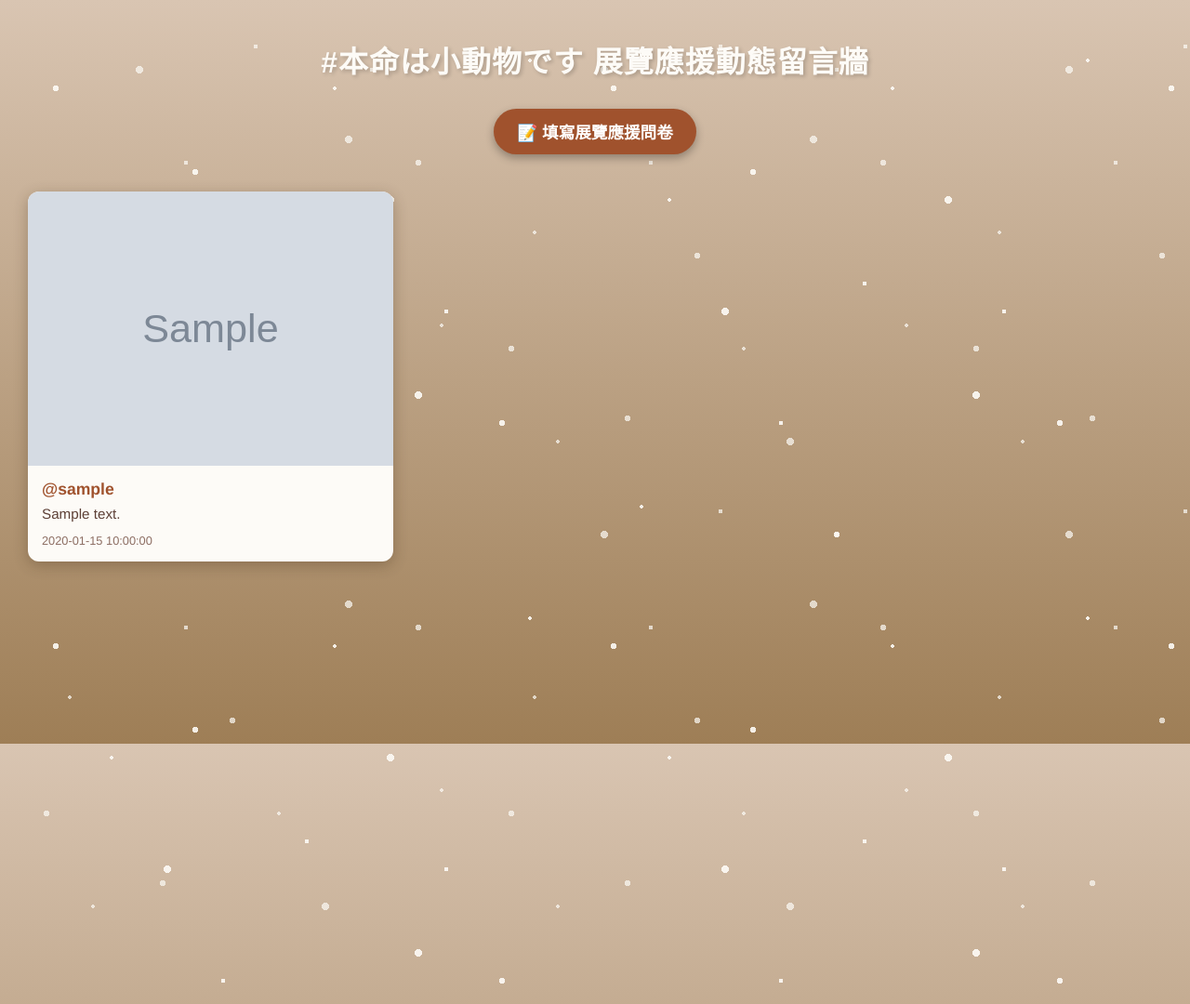
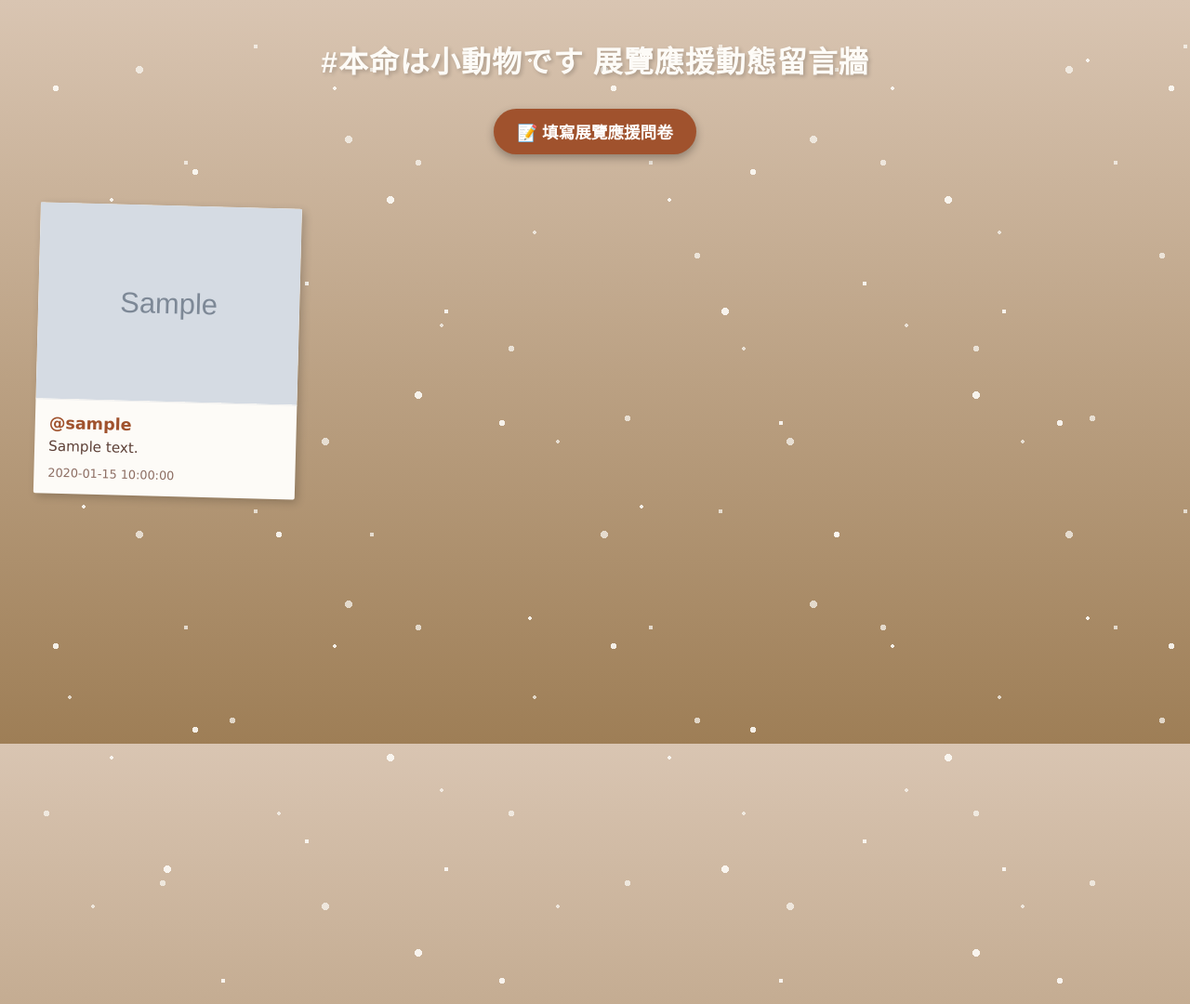
Before and after one commit to janeehuang/skzoo-expo-dec25, a Flask app: template templates/index.html in a window 1280 px wide. Shown: the top 1080 px of the page at 93% size. Run offline with Flask 3, Linux system fonts and the light colour scheme; the template is opened without the code that fills it: most values are stand-ins (such as "Sample title", 1, 10 or a date in 2020); grey boxes marked "Sample" are stand-in pictures.

Commit message:
Change layout to messy sticky notes style

```diff
--- a/static/style.css
+++ b/static/style.css
@@ -1,9 +1,9 @@
-/* --- 1. 核心背景：漸層拿鐵色 + 大雪紛飛 --- */
+/* --- 1. 核心背景：漸層拿鐵色 + 大雪紛飛 (維持不變) --- */
 body {
     background: linear-gradient(to bottom, #D9C5B2, #9E7E56);
     background-attachment: fixed;
     color: #FDFBF7;
-    font-family: 'Helvetica Neue', Arial, sans-serif;
+    font-family: 'Helvetica Neue', 'Comic Sans MS', Arial, sans-serif; /* 加個可愛一點的字體 */
     text-align: center;
     margin: 0;
     padding: 20px;
@@ -12,7 +12,7 @@ body {
     min-height: 100vh;
 }
 
-/* --- 雪花動畫 --- */
+/* --- 雪花動畫 (維持不變) --- */
 body::before, body::after {
     content: "";
     position: absolute;
@@ -42,10 +42,8 @@ body::before, body::after {
     animation-iteration-count: infinite;
     z-index: 0;
 }
-
 body::before { animation-duration: 20s; opacity: 0.7; }
 body::after { background-size: 600px 600px; animation-duration: 12s; opacity: 0.9; }
-
 @keyframes snow {
     0% { transform: translateY(0); }
     100% { transform: translateY(500px); }
@@ -58,7 +56,7 @@ h1 {
     position: relative; z-index: 1;
 }
 
-/* --- 2. 問卷按鈕 --- */
+/* --- 2. 問卷按鈕 (維持不變) --- */
 .survey-btn {
     display: inline-block;
     background-color: #A0522D;
@@ -73,66 +71,92 @@ h1 {
     transition: all 0.3s ease;
     position: relative; z-index: 2;
 }
-
 .survey-btn:hover {
     background-color: #8B4513;
     transform: translateY(-3px);
     box-shadow: 0 6px 15px rgba(0,0,0,0.4);
 }
 
-/* --- 3. 瀑布流畫廊 (關鍵修改！) --- */
+/* --- 3. 瀑布流畫廊 --- */
 .gallery {
-    /* 移除 flex，改用 column 佈局 */
-    /* display: flex; */
+    /* 稍微縮小一點欄寬，讓卡片看起來更像小紙條 */
+    column-width: 260px;
+    column-gap: 25px;    /* 加大一點間距，讓歪斜時不會撞在一起 */
 
-    /* 設定每列大概 300px 寬，螢幕大就會自動多幾列 */
-    column-width: 300px;
-    column-gap: 20px;    /* 列之間的縫隙 */
-
-    padding: 10px;
+    padding: 20px;
     position: relative; z-index: 1;
-    max-width: 1400px;   /* 限制最大寬度，避免在大螢幕太散 */
-    margin: 0 auto;      /* 置中 */
-    text-align: left;    /* 讓卡片內容靠左 */
+    max-width: 1200px;
+    margin: 0 auto;
+    text-align: left;
 }
 
-/* --- 4. 卡片設定 --- */
+/* --- 4. 卡片設定 (便利貼化！) --- */
 .card {
-    background-color: #FDFBF7;
-    border-radius: 12px;
-    overflow: hidden;
+    background-color: #FDFBF7; /* 保持奶油白，像紙張一樣 */
+    border-radius: 2px; /* 圓角變小，比較像裁切的紙張 */
 
-    /* 關鍵：讓卡片變成一塊完整的磚塊，不會被切斷 */
     display: inline-block;
     width: 100%;
-    margin-bottom: 20px; /* 卡片上下的縫隙 */
-    break-inside: avoid; /* 禁止卡片被分頁切斷 */
+    margin-bottom: 30px; /* 加大下方間距 */
+    break-inside: avoid;
 
-    box-shadow: 0 4px 15px rgba(60, 40, 20, 0.3);
-    transition: transform 0.2s;
+    /* 修改陰影：讓它看起來浮起來，像貼在牆上 */
+    box-shadow: 3px 3px 10px rgba(0, 0, 0, 0.2);
+
+    transition: transform 0.3s ease, box-shadow 0.3s ease;
+    position: relative; /* 為了讓 hover 效果能蓋過其他張 */
 }
 
-.card:hover { transform: translateY(-5px); }
+/* ✨ 關鍵魔法：利用 nth-child 製造不規則感 ✨ */
 
-/* --- 輪播與圖片 --- */
+/* 奇數張：往右歪一點，往下掉一點 */
+.card:nth-child(odd) {
+    transform: rotate(1.5deg) translateY(5px);
+}
+
+/* 偶數張：往左歪一點，往上提一點 */
+.card:nth-child(even) {
+    transform: rotate(-2deg) translateY(-5px);
+    margin-left: 5px; /* 稍微錯位 */
+}
+
+/* 每 3 張出現一次：歪多一點 */
+.card:nth-child(3n) {
+    transform: rotate(3deg);
+    box-shadow: 5px 5px 15px rgba(0,0,0,0.25); /* 這張貼得比較高 */
+}
+
+/* 每 5 張出現一次：往反方向歪，製造層次 */
+.card:nth-child(5n) {
+    transform: rotate(-3.5deg);
+    z-index: 2; /* 讓它稍微疊在別人上面 */
+}
+
+
+/* 滑鼠移上去時：擺正並浮起來，像是拿起來看 */
+.card:hover {
+    transform: rotate(0deg) scale(1.05) !important; /* !important 確保覆蓋掉上面的歪斜設定 */
+    box-shadow: 0 10px 25px rgba(0,0,0,0.3);
+    z-index: 10; /* 確保拿到最上層 */
+    cursor: pointer;
+}
+
+/* --- 輪播與圖片 (維持不變) --- */
 .slideshow-container {
     position: relative;
     width: 100%;
     background-color: transparent;
     min-height: 0;
+    border-bottom: 1px solid #eee; /* 加個淡淡的分隔線 */
 }
-
-.slide-img {
-    width: 100%;
-    height: auto;
-    display: none;
-    vertical-align: bottom;
-}
-
+.slide-img { width: 100%; height: auto; display: none; vertical-align: bottom; }
 .slide-img.active { display: block; }
 
 /* --- 卡片內容 --- */
-.card-content { padding: 15px; }
+.card-content {
+    padding: 15px;
+    font-family: 'Comic Sans MS', '微軟正黑體', sans-serif; /* 內容也換個可愛字體 */
+}
 .nickname { color: #A0522D; font-weight: bold; font-size: 1.1em; margin-bottom: 5px; display: flex; align-items: center; }
 .message { color: #5D4037; font-size: 0.95em; margin-bottom: 10px; line-height: 1.4; word-wrap: break-word; }
 .timestamp { color: #8D6E63; font-size: 0.8em; }
```
